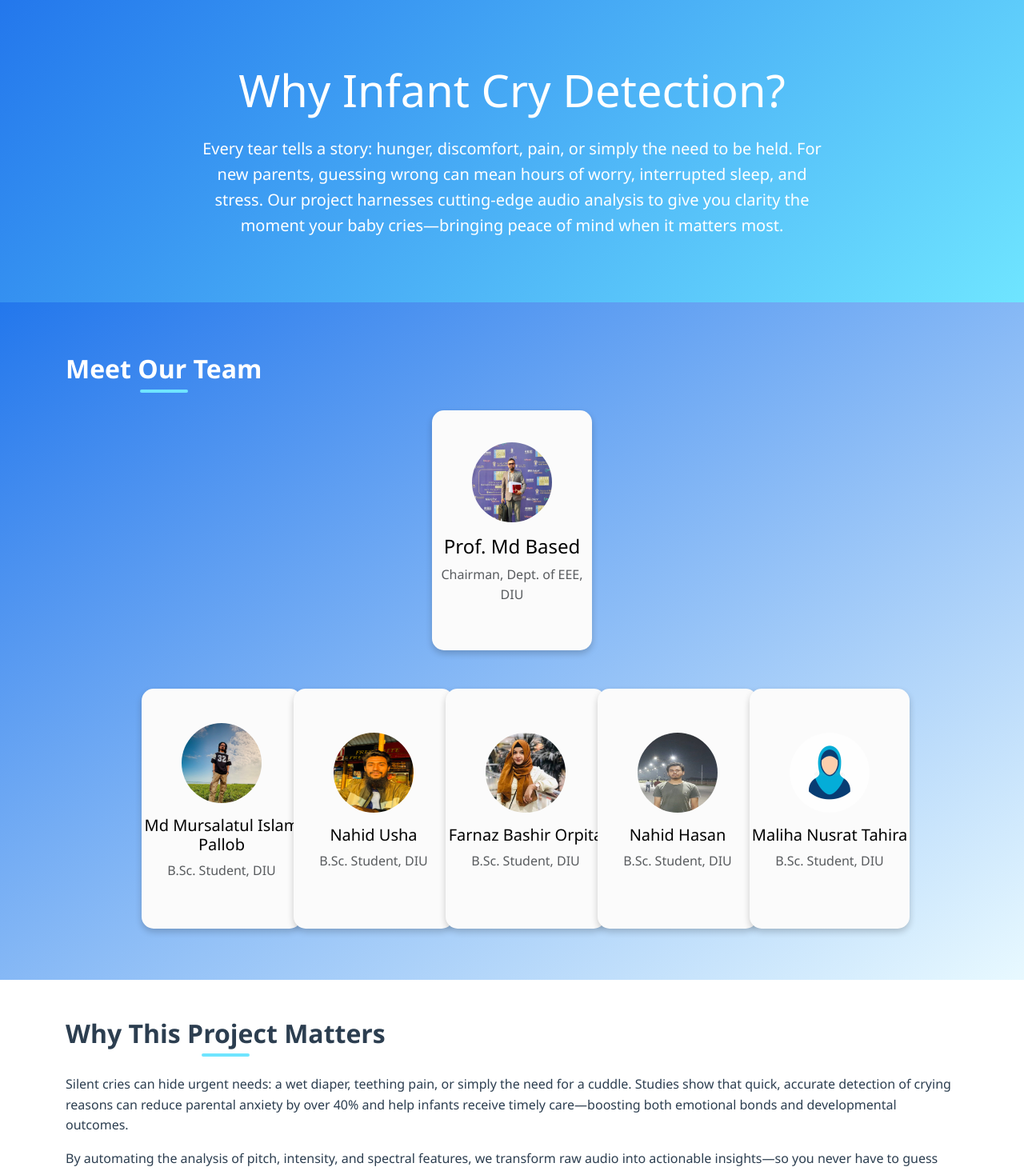
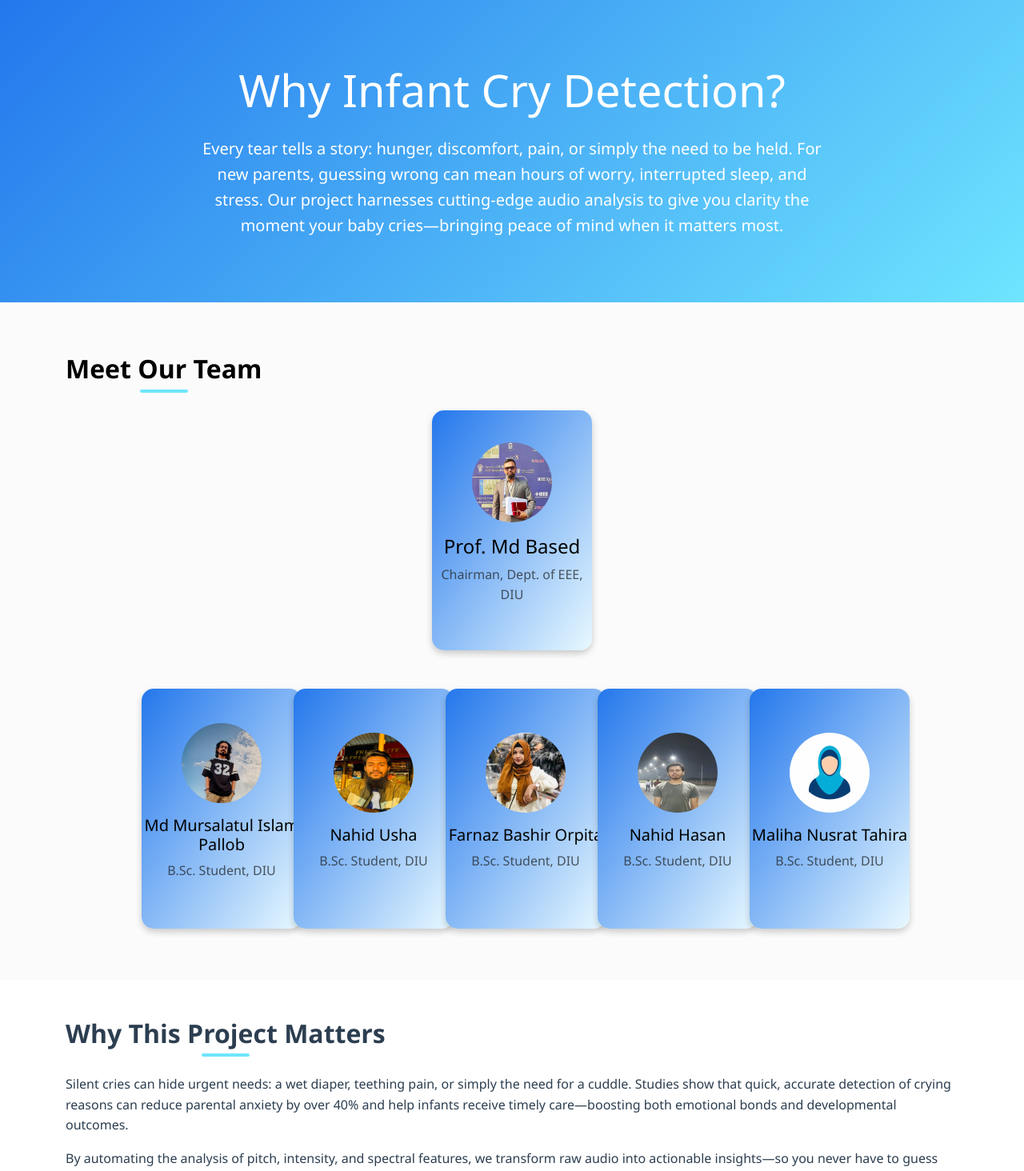
Before and after one commit to mursalatul/infant_cry_detection, a Django app: page /about/ in a window 1280 px wide. Shown: the part 98-1562 px from the top of the page at 80% size. Run offline with Django 5.2, Linux system fonts and the light colour scheme; parts of the project's set-up code (start-up, migrations or seed data) failed here and were passed over; some libraries are stand-ins or nearby versions.

Commit message:
updated pic and theme

```diff
--- a/about/templates/about.html
+++ b/about/templates/about.html
@@ -41,7 +41,7 @@
   /* css for team section start */
 .team-section {
   padding: 4rem 0;
-  background: linear-gradient(to bottom right, var(--primary-color), #E8F9FF);
+  background: #FBFBFB;
   color: white;
 }
 
@@ -81,7 +81,7 @@
 }
 
 .card-front {
-  background: #FBFBFB;
+  background: linear-gradient(to bottom right, var(--primary-color), #E8F9FF);
   color: black;
 }
 
@@ -134,7 +134,7 @@
 <!-- 2) Our Team -->
 <section class="team-section">
   <div class="container">
-    <h2 class="section-title">Meet Our Team</h2>
+    <h2 class="section-title" style="color:black;">Meet Our Team</h2>
 
     <!-- Supervisor Section -->
     <div class="text-center mb-5 supervisor-card">
```
Also changed, not shown: about/static/images/team/mursalatul.jpg, about/static/images/team/supervisor.jpg.
